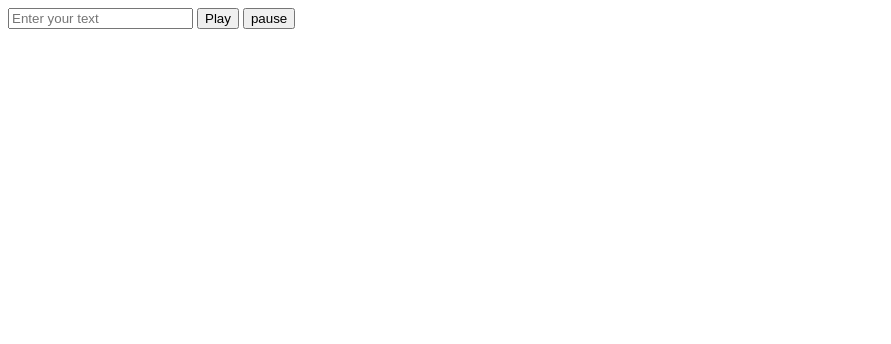
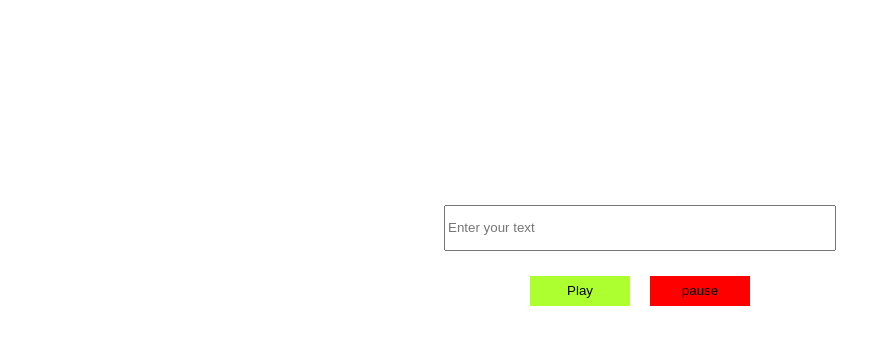
Before and after one commit to sauravs4h/ordrio, a plain HTML site: page index.html in a window 1280 px wide. Shown: the whole page, without its empty margins (0-891 px from the left). Drawn offline with Linux system fonts and the light colour scheme.

Commit message:
text to speech assignment

```diff
--- /dev/null
+++ b/index.css
@@ -0,0 +1,36 @@
+body{
+    margin: 0px;
+    padding: 0px;
+}
+
+#area{
+
+    text-align: center;
+    margin-top: 16%;
+}
+
+input{
+    width: 30%;
+    height: 40px;
+}
+
+#buttons{
+    margin-top: 25px;
+    display: flex;
+    justify-content: center;
+    gap: 20px;
+}
+
+button{
+    width: 100px;
+    height: 30px;
+    border: 0px;
+}
+
+#play{
+    background-color: greenyellow;
+}
+
+#pause{
+    background-color: red;
+}
--- a/index.html
+++ b/index.html
@@ -4,17 +4,19 @@
     <meta charset="UTF-8">
     <meta name="viewport" content="width=device-width, initial-scale=1.0">
     <title>Document</title>
+    <link rel="stylesheet" href="./index.css">
 </head>
 <body>
 
 
-
+    <div id="area">
         <input type="text" placeholder="Enter your text">
         <!-- <select name="" id=""></select> -->
-
+        <div id="buttons">
         <button id="play">Play</button>
         <button id="pause">pause</button>
-
+        </div>
+    </div>
 
 
 </body>
```
